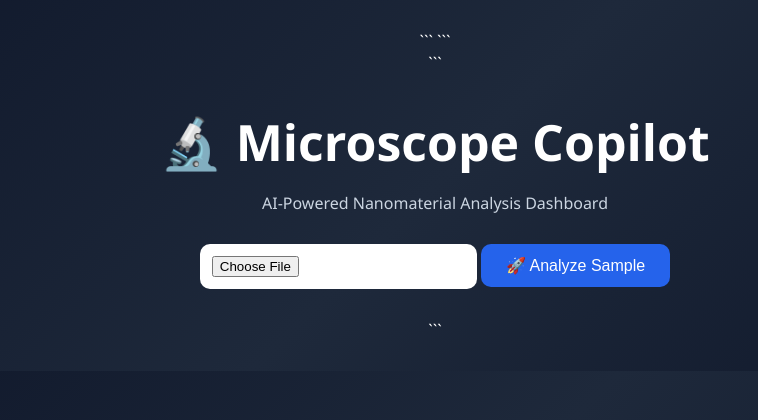
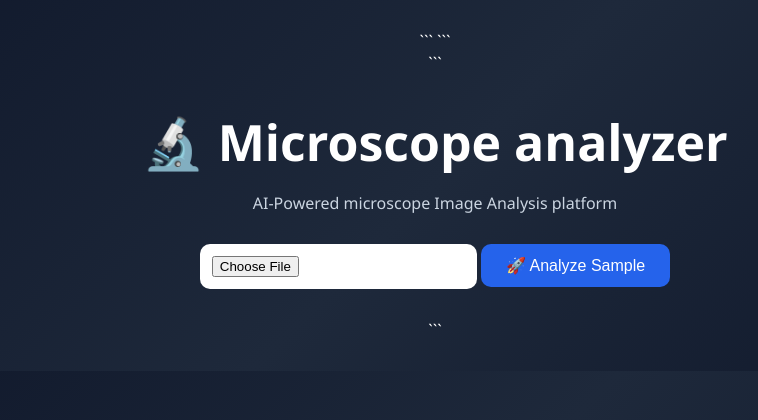
Before and after one commit to prrj1110-dot/MicroscopeCopilot, a Flask app: page / in a window 1280 px wide. Shown: the top 420 px of the page, without its empty margins (205-963 px from the left). Run offline with Flask 3, Linux system fonts and the light colour scheme.

Commit message:
rename website to microscope analyzer

````diff
--- a/images/templates/index.html
+++ b/images/templates/index.html
@@ -5,7 +5,7 @@
 <head>
     <meta charset="UTF-8">
     <meta name="viewport" content="width=device-width, initial-scale=1.0">
-    <title>Microscope Copilot</title>
+    <title>Microscope analyzer</title>
 
 ```
 <link rel="stylesheet"
@@ -19,8 +19,8 @@
 <div class="container">
 
 ```
-<h1>🔬 Microscope Copilot</h1>
-<p>AI-Powered Nanomaterial Analysis Dashboard</p>
+<h1>🔬 Microscope analyzer</h1>
+<p>AI-Powered microscope Image Analysis platform</p>
 
 <form method="POST" enctype="multipart/form-data">
 
````
